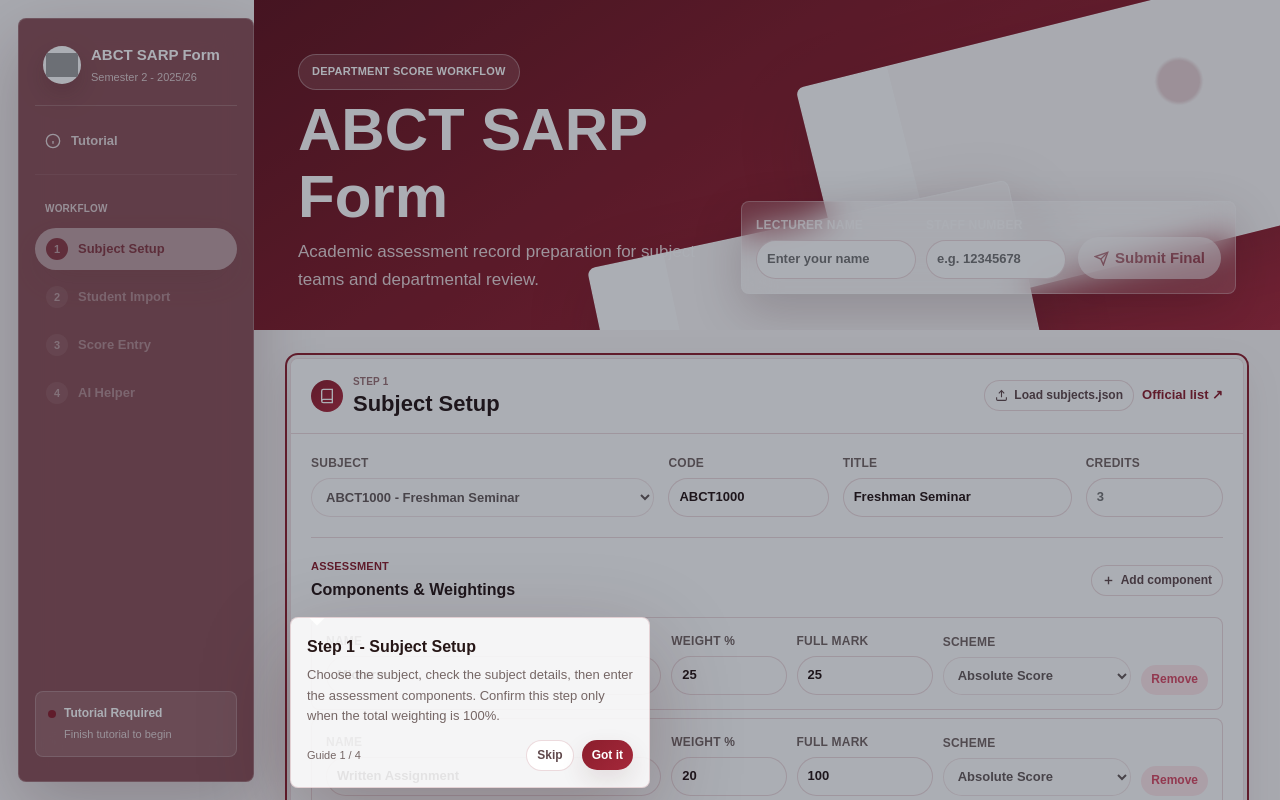
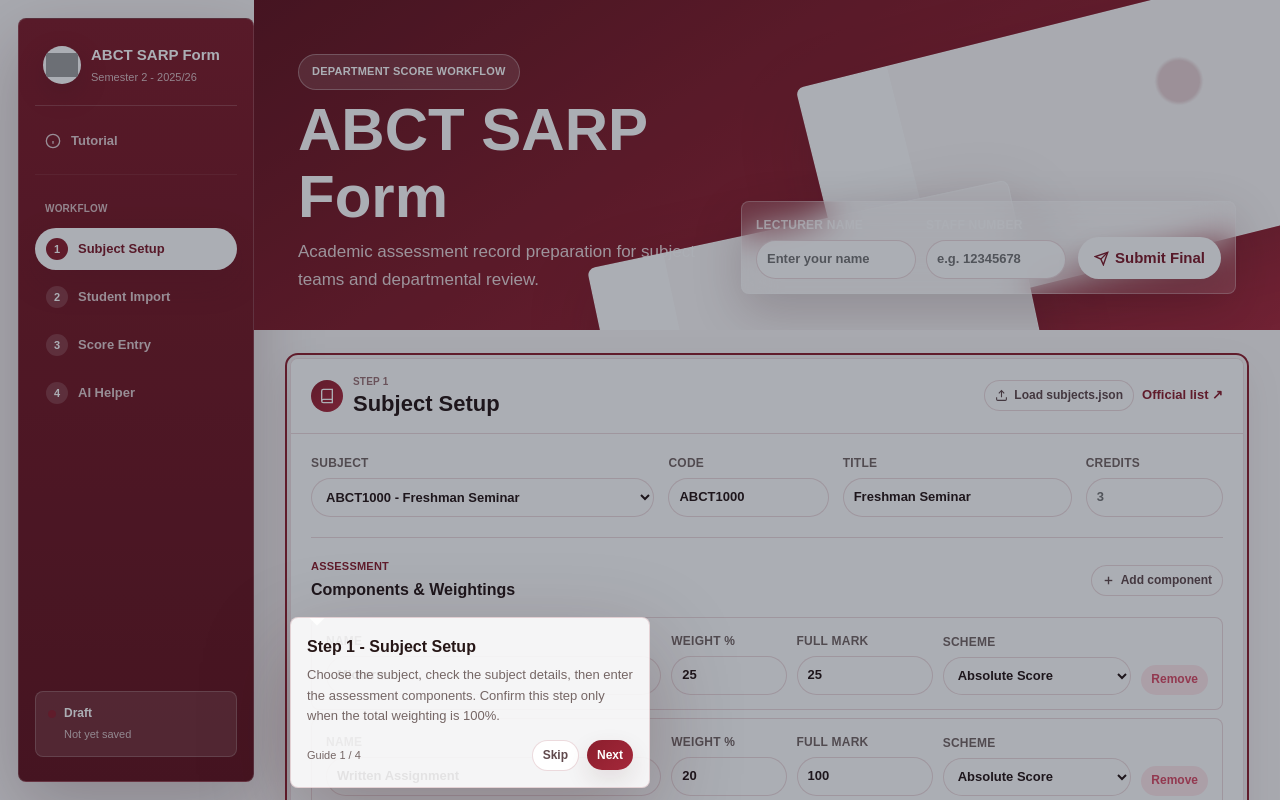
Before and after one commit to Clarence426426/ABCT-SARP, a plain HTML site: page index.html in a window 1280 px wide. Shown: the top 800 px of the page. Drawn offline with Linux system fonts and the light colour scheme; grey boxes are pictures that could not be loaded.

Commit message:
Unlock workflow controls and replay tutorial

```diff
--- a/index.html
+++ b/index.html
@@ -883,10 +883,10 @@
     .sidebar {
       margin: 18px 0 18px 18px;
       height: calc(100vh - 36px);
-      border: 1px solid rgba(255,255,255,.20);
-      border-right: 1px solid rgba(255,255,255,.20);
+      border: 1px solid rgba(255,255,255,.18);
+      border-right: 1px solid rgba(255,255,255,.18);
       border-radius: 8px;
-      background: rgba(98, 19, 29, .72);
+      background: linear-gradient(180deg, #7f1b29 0%, #62131d 100%);
       box-shadow: 0 24px 70px rgba(64, 18, 24, .24);
       color: #fff;
     }
@@ -1755,29 +1755,24 @@
   function applyWorkflowState() {
     const step = Math.max(1, Math.min(4, Number(state.workflowStep || 1)));
     const submitted = !!state.subjectLocked;
-    const tutorialLocked = !state.tutorialComplete;
+    const tutorialLocked = false;
     setSectionDisabled("setup", tutorialLocked || submitted);
-    setSectionDisabled("students", tutorialLocked || submitted || step < 2);
-    setSectionDisabled("scores", tutorialLocked || submitted || step < 3);
-    setSectionDisabled("ai", tutorialLocked || submitted || step < 3);
+    setSectionDisabled("students", tutorialLocked || submitted);
+    setSectionDisabled("scores", tutorialLocked || submitted);
+    setSectionDisabled("ai", tutorialLocked || submitted);
     $("confirmSetupBtn").disabled = tutorialLocked || submitted;
-    $("confirmScoresBtn").disabled = tutorialLocked || submitted || step < 3;
-    $("uploadStudentsBtn").disabled = tutorialLocked || submitted || step < 2 || !selectedStudentFile;
+    $("confirmScoresBtn").disabled = tutorialLocked || submitted;
+    $("uploadStudentsBtn").disabled = tutorialLocked || submitted || !selectedStudentFile;
     $("lecturerName").disabled = tutorialLocked || submitted;
     $("staffNumber").disabled = tutorialLocked || submitted;
-    $("submitBtn").disabled = tutorialLocked || submitted || step < 4;
+    $("submitBtn").disabled = tutorialLocked || submitted;
     $("setup").classList.toggle("workflow-complete", step > 1 || submitted);
     $("students").classList.toggle("workflow-complete", state.studentsConfirmed || step > 2 || submitted);
     $("scores").classList.toggle("workflow-complete", state.scoresConfirmed || step > 3 || submitted);
     document.querySelectorAll("[data-jump]").forEach(btn => {
-      const order = { setup: 1, students: 2, scores: 3, ai: 3 }[btn.dataset.jump] || 1;
-      btn.disabled = tutorialLocked || (order > step && !submitted);
+      btn.disabled = tutorialLocked && !submitted;
     });
     $("tutorialBtn").disabled = false;
-    if (tutorialLocked && !submitted) {
-      $("statusLabel").textContent = "Tutorial Required";
-      $("statusSub").textContent = "Finish tutorial to begin";
-    }
   }
 
   function setLockedState(locked) {
@@ -1848,7 +1843,8 @@
     }
   }
   function finishTutorialStep() {
-    closeTutorial();
+    if (tutorialStep < tutorialSteps.length - 1) showTutorialStep(tutorialStep + 1);
+    else closeTutorial();
   }
   function currentTutorialIndex() {
     if (Number(state.workflowStep || 1) >= 4) return 3;
@@ -1900,7 +1896,7 @@
     $("tutorialTitle").textContent = step.title;
     $("tutorialText").textContent = step.text;
     $("tutorialIndex").textContent = `Guide ${index + 1} / ${tutorialSteps.length}`;
-    $("tutorialNext").textContent = "Got it";
+    $("tutorialNext").textContent = index === tutorialSteps.length - 1 ? "Got it" : "Next";
     $("tutorialBackdrop").hidden = false;
     $("tutorialPop").hidden = false;
     setTimeout(() => {
@@ -2989,7 +2985,7 @@ Reply conversationally, then include a machine-readable JSON at the end:
     bind();
     renderAll();
     updateAiProviderUi();
-    if (!state.subjectLocked && !state.tutorialComplete) setTimeout(startEntryTutorial, 450);
+    if (!state.subjectLocked) setTimeout(startEntryTutorial, 450);
   }
 
   try { init(); }
```
